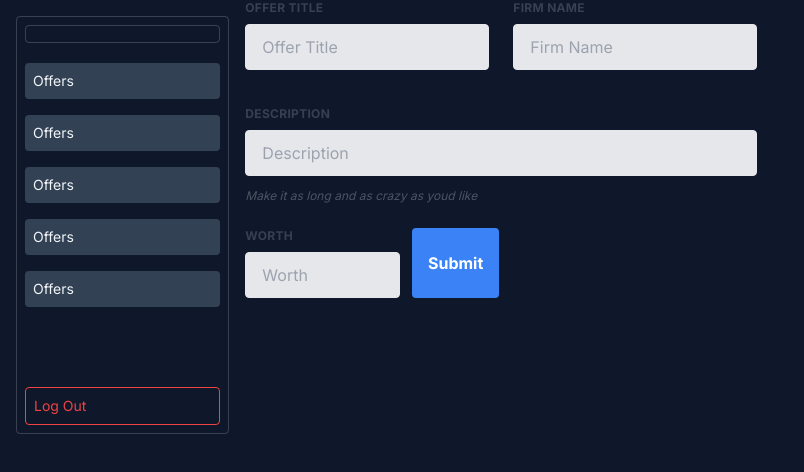
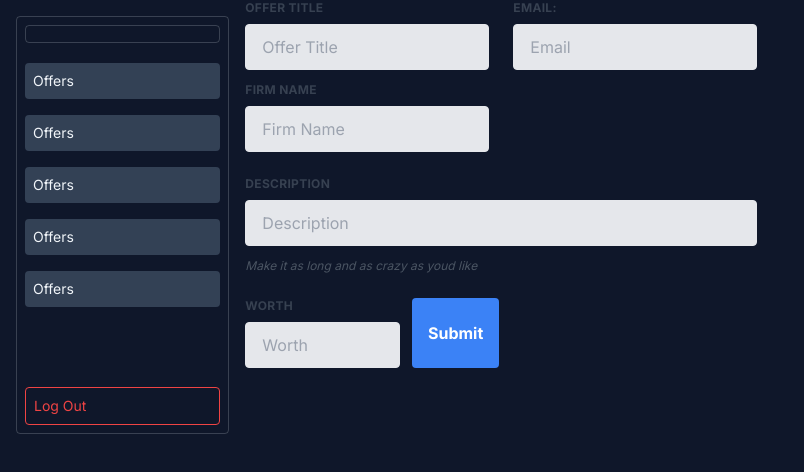
Before and after one commit to SukritiR29/CompassionCoin, a Next.js app: page /AdminPortal in a window 1280 px wide. Shown: the top 472 px of the page, without its empty margins (0-804 px from the left). Built offline with nearby package versions, Linux system fonts and the light colour scheme; no server answers.

Commit message:
collection link

```diff
--- a/components/AdminOffer.jsx
+++ b/components/AdminOffer.jsx
@@ -1,6 +1,9 @@
+
 "use client"
 
-import React, { useState } from 'react';
+import React, { useState, useEffect } from 'react';
+import { useSession } from 'next-auth/react';
+
 
 const AdminOffer = () => {
   const [offer, setOffer] = useState('');
@@ -9,8 +12,30 @@ const AdminOffer = () => {
   const [worth, setWorth] = useState('');
   const [error, setError] = useState([]);
 
+  const { data: session, status } = useSession();
+  const [userEmail, setUserEmail] = useState('');
+
+  useEffect(() => {
+    console.log("Session:", session);
+      if (status === 'authenticated') {
+        console.log("User Email:", session.user.email);
+        setUserEmail(session.user.email);
+      }
+    }, [session, status]);
+
+
   const handleSubmit = async (e) => {
     e.preventDefault();
+
+    if (userEmail !== session.user.email) {
+      console.error('Email validation failed');
+      setError(['Email validation failed']); // Update error state with validation error message
+      return;
+    }
+
+    console.log(offer);
+    console.log(firm);
+    console.log(userEmail);
 
     try {
       const res = await fetch('api/createOffer', {
@@ -19,6 +44,7 @@ const AdminOffer = () => {
           "Content-type": "application/json"
         },
         body: JSON.stringify({
+          userEmail,
           offer,
           firm,
           description,
@@ -55,6 +81,19 @@ const AdminOffer = () => {
               placeholder="Offer Title"
             />
           </div>
+         <div className="w-full md:w-1/2 px-3 mb-6 md:mb-0">
+          <label className="block uppercase tracking-wide text-gray-700 text-xs font-bold mb-2">
+            Email:
+          </label>
+          <input
+            value={userEmail}
+            className="appearance-none block w-full bg-gray-200 text-gray-700 border border-gray-200 rounded py-3 px-4 mb-3 leading-tight focus:outline-none focus:bg-white"
+            type="text"
+            placeholder="Email"
+            readOnly // Prevent users from editing the email field
+          />
+        </div>
+
           <div className="w-full md:w-1/2 px-3">
             <label className="block uppercase tracking-wide text-gray-700 text-xs font-bold mb-2">
               Firm Name
```
